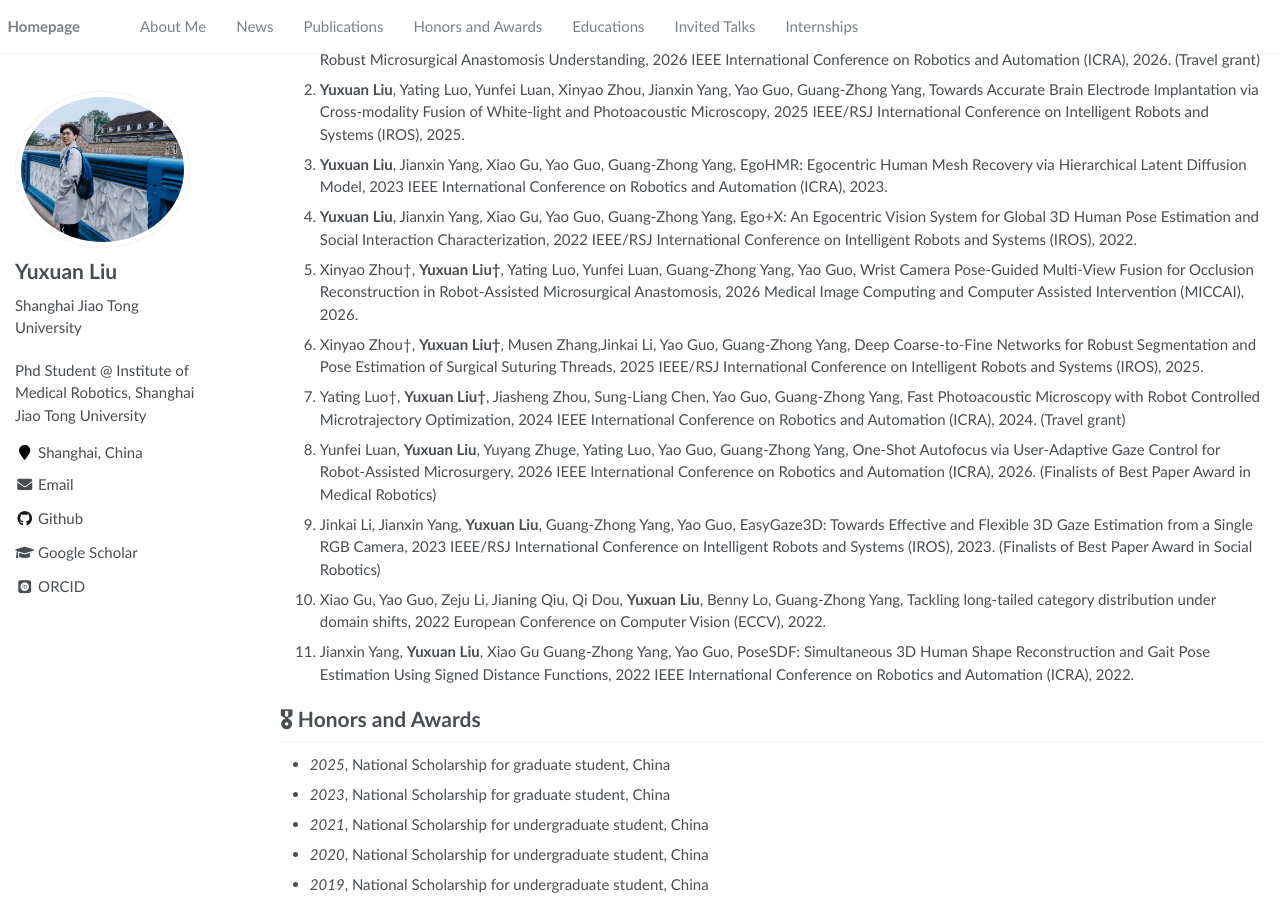
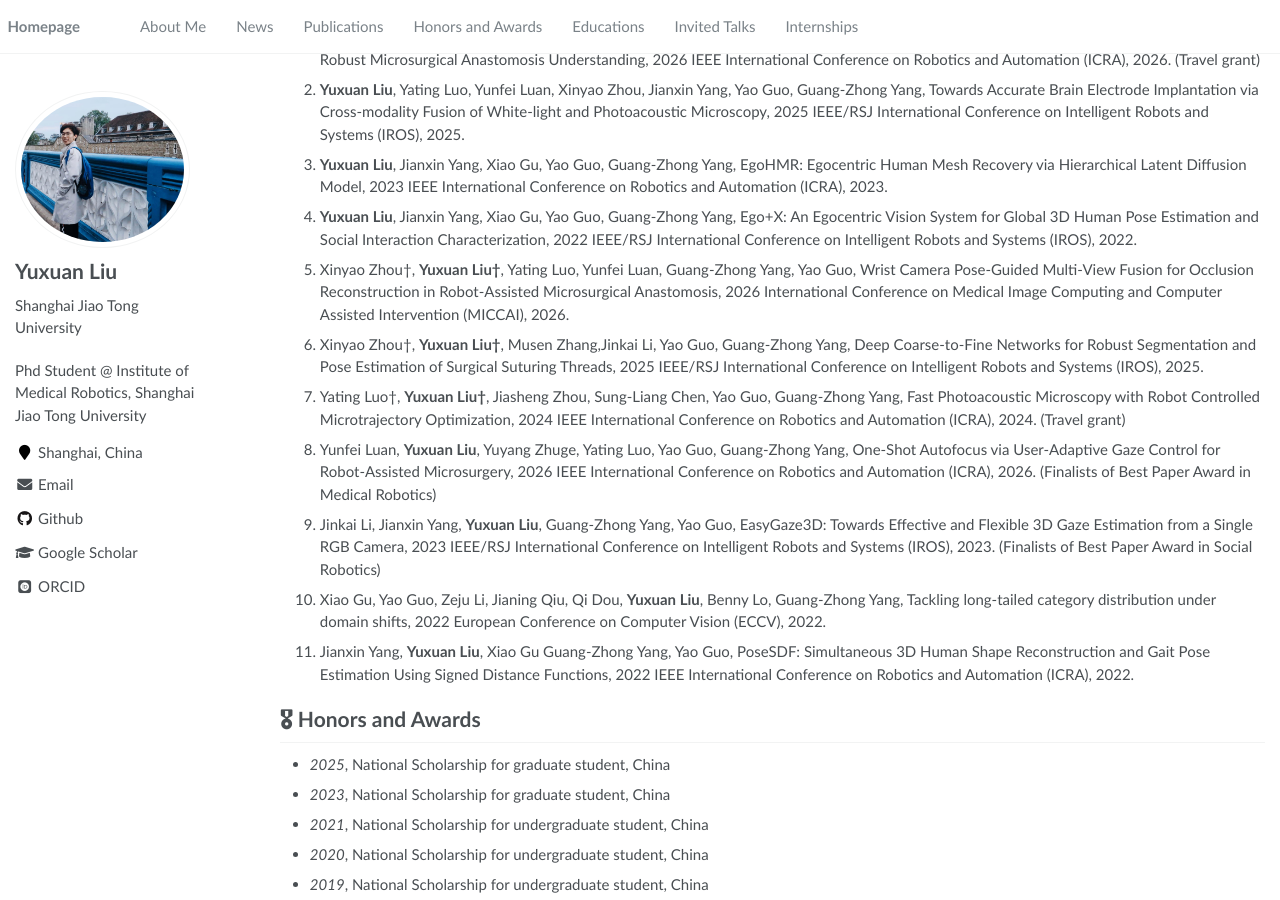
Before and after one commit to Lrnyux/Lrnyux.github.io, a Jekyll site: the page built from _pages/about.md, in a window 1280 px wide and 900 px high, scrolled down 1225 px. Built offline with Jekyll 4.4.1, drawn with Linux system fonts in a browser that asks for light colours; some web fonts are replaced.

Commit message:
Update about.md

```diff
--- a/_pages/about.md
+++ b/_pages/about.md
@@ -53,7 +53,7 @@ Representation, IEEE Transactions on Industrial Informatic (TII), 2024. (中科
 1. **Yuxuan Liu**, Yating Luo, Yunfei Luan, Xinyao Zhou, Jianxin Yang, Yao Guo, Guang-Zhong Yang, Towards Accurate Brain Electrode Implantation via Cross-modality Fusion of White-light and Photoacoustic Microscopy, 2025 IEEE/RSJ International Conference on Intelligent Robots and Systems (IROS), 2025.
 1. **Yuxuan Liu**, Jianxin Yang, Xiao Gu, Yao Guo, Guang-Zhong Yang, EgoHMR: Egocentric Human Mesh Recovery via Hierarchical Latent Diffusion Model, 2023 IEEE International Conference on Robotics and Automation (ICRA), 2023.
 1. **Yuxuan Liu**, Jianxin Yang, Xiao Gu, Yao Guo, Guang-Zhong Yang, Ego+X: An Egocentric Vision System for Global 3D Human Pose Estimation and Social Interaction Characterization, 2022 IEEE/RSJ International Conference on Intelligent Robots and Systems (IROS), 2022.
-1. Xinyao Zhou†, **Yuxuan Liu†**, Yating Luo, Yunfei Luan, Guang-Zhong Yang, Yao Guo, Wrist Camera Pose-Guided Multi-View Fusion for Occlusion Reconstruction in Robot-Assisted Microsurgical Anastomosis, 2026 Medical Image Computing and Computer Assisted Intervention (MICCAI), 2026.
+1. Xinyao Zhou†, **Yuxuan Liu†**, Yating Luo, Yunfei Luan, Guang-Zhong Yang, Yao Guo, Wrist Camera Pose-Guided Multi-View Fusion for Occlusion Reconstruction in Robot-Assisted Microsurgical Anastomosis, 2026 International Conference on Medical Image Computing and Computer Assisted Intervention (MICCAI), 2026.
 1. Xinyao Zhou†, **Yuxuan Liu†**, Musen Zhang,Jinkai Li, Yao Guo, Guang-Zhong Yang, Deep Coarse-to-Fine Networks for Robust Segmentation and Pose Estimation of Surgical Suturing Threads, 2025 IEEE/RSJ International Conference on Intelligent Robots and Systems (IROS), 2025.
 1. Yating Luo†, **Yuxuan Liu†**, Jiasheng Zhou, Sung-Liang Chen, Yao Guo, Guang-Zhong Yang, Fast Photoacoustic Microscopy with Robot Controlled Microtrajectory Optimization, 2024 IEEE International Conference on Robotics and Automation (ICRA), 2024. (Travel grant)
 1. Yunfei Luan, **Yuxuan Liu**, Yuyang Zhuge, Yating Luo, Yao Guo, Guang-Zhong Yang, One-Shot Autofocus via User-Adaptive Gaze Control for Robot-Assisted Microsurgery, 2026 IEEE International Conference on Robotics and Automation (ICRA), 2026. (Finalists of Best Paper Award in Medical Robotics)
```
